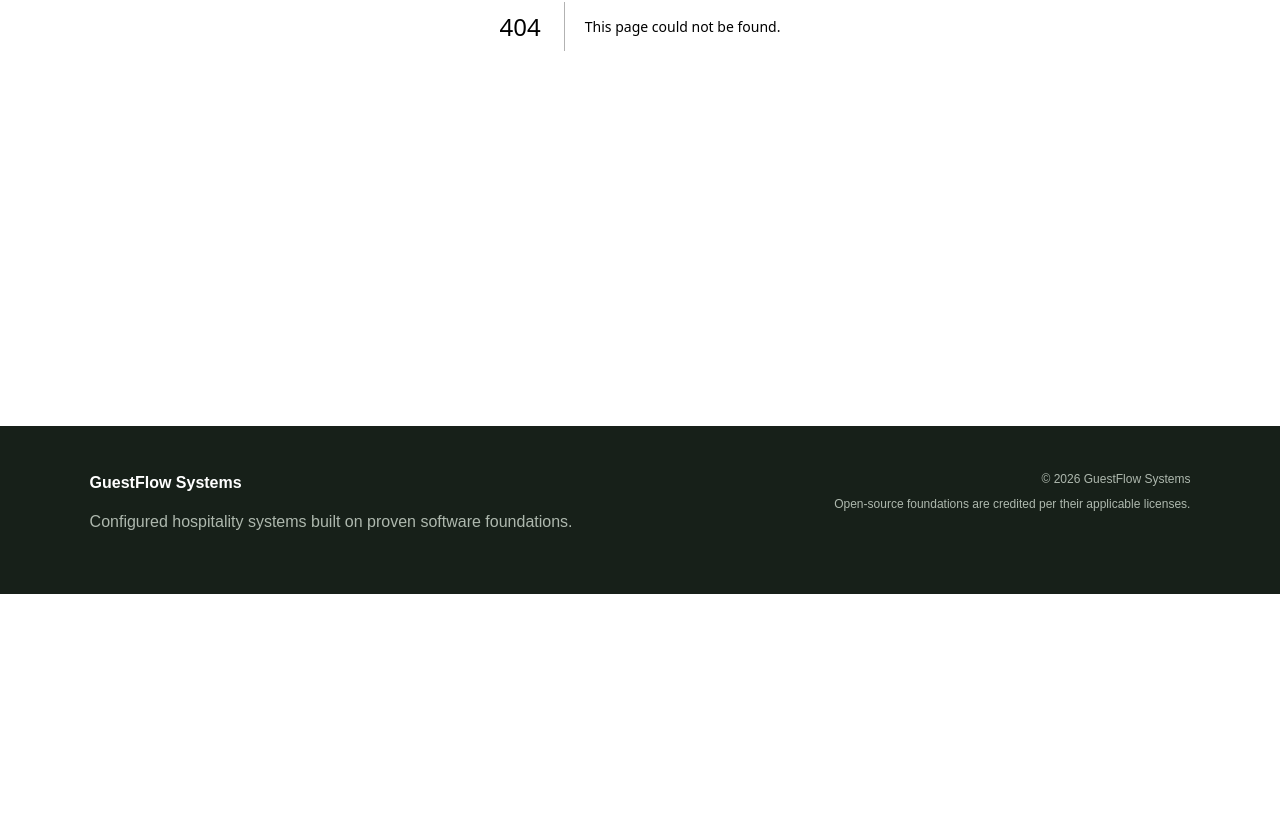
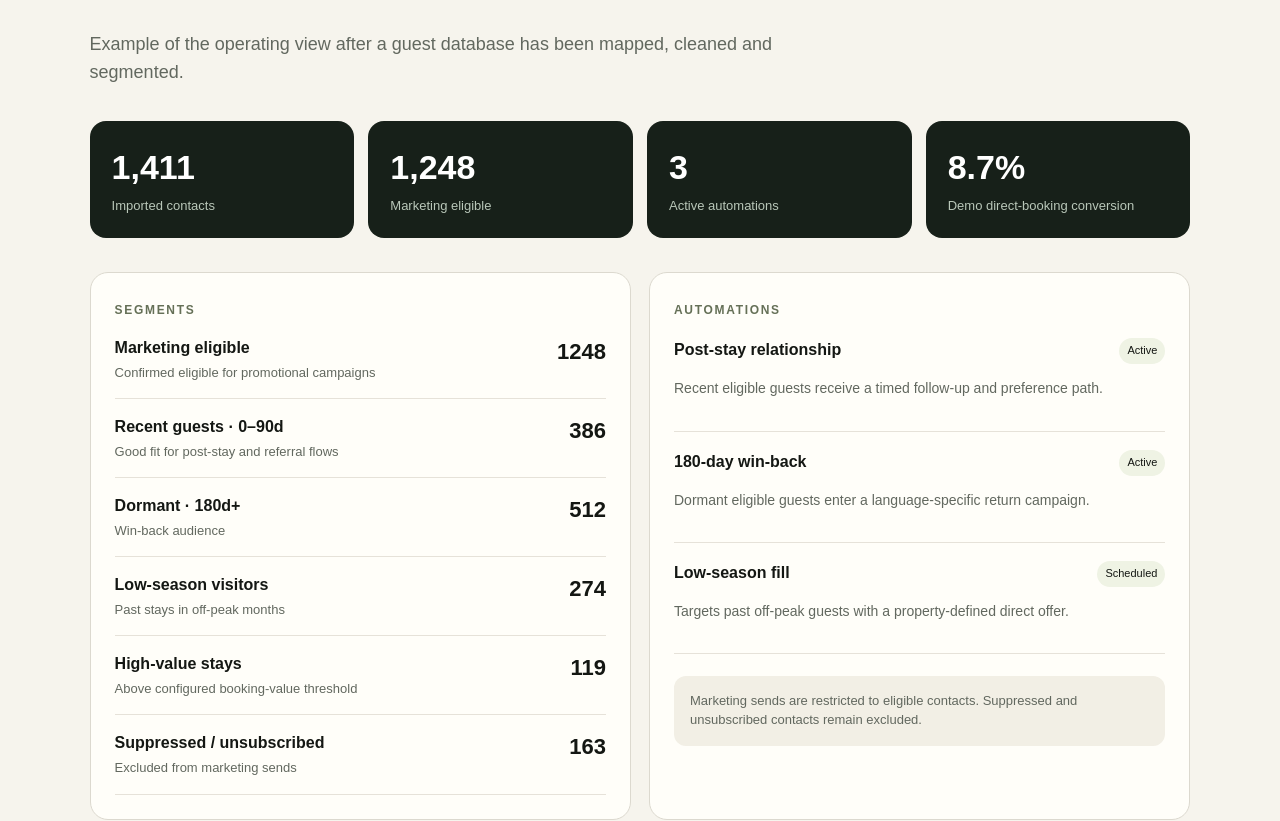
Before and after one commit to vincenzoproto/DigitalGrowthKits, a Next.js app: page /repeat-guest-engine/demo in a window 1280 px wide. Before the commit this address had no page. Shown: the part 449-1270 px from the top of the page. Before the commit the page ends 1043 px from the top, so only its background shows below. Built offline with nearby package versions, Linux system fonts and the light colour scheme.

Commit message:
Add Repeat Guest Engine demo

```diff
--- /dev/null
+++ b/app/repeat-guest-engine/demo/page.tsx
@@ -0,0 +1,41 @@
+import Link from "next/link";
+import styles from "../repeat-guest.module.css";
+
+const segments = [
+  {name:"Marketing eligible", count:1248, note:"Confirmed eligible for promotional campaigns"},
+  {name:"Recent guests · 0–90d", count:386, note:"Good fit for post-stay and referral flows"},
+  {name:"Dormant · 180d+", count:512, note:"Win-back audience"},
+  {name:"Low-season visitors", count:274, note:"Past stays in off-peak months"},
+  {name:"High-value stays", count:119, note:"Above configured booking-value threshold"},
+  {name:"Suppressed / unsubscribed", count:163, note:"Excluded from marketing sends"},
+];
+
+export default function RepeatGuestDemo() {
+  return (
+    <main className={styles.shell}>
+      <section className={styles.section}>
+        <Link href="/repeat-guest-engine" className={styles.secondary}>← Repeat Guest Engine</Link>
+        <div style={{marginTop:32}}><span className={styles.eyebrow}>Demo data only</span><h2 style={{maxWidth:900}}>Guest Retention Dashboard</h2><p className={styles.leadSmall}>Example of the operating view after a guest database has been mapped, cleaned and segmented.</p></div>
+
+        <div style={{display:"grid",gridTemplateColumns:"repeat(auto-fit,minmax(180px,1fr))",gap:14,margin:"34px 0"}}>
+          {[['1,411','Imported contacts'],['1,248','Marketing eligible'],['3','Active automations'],['8.7%','Demo direct-booking conversion']].map(([value,label])=><div key={label} style={{background:'#172019',color:'white',padding:22,borderRadius:16}}><strong style={{fontSize:34}}>{value}</strong><div style={{color:'#b9c7b9',fontSize:13,marginTop:5}}>{label}</div></div>)}
+        </div>
+
+        <div style={{display:"grid",gridTemplateColumns:"1fr 1fr",gap:18}}>
+          <section style={{background:'#fffef9',border:'1px solid #dcd9cf',borderRadius:18,padding:24}}>
+            <span className={styles.eyebrow}>Segments</span>
+            {segments.map(s=><div key={s.name} style={{padding:'16px 0',borderBottom:'1px solid #e6e2d9',display:'grid',gridTemplateColumns:'1fr auto',gap:12}}><div><strong>{s.name}</strong><div style={{color:'#62685f',fontSize:13,marginTop:4}}>{s.note}</div></div><strong style={{fontSize:22}}>{s.count}</strong></div>)}
+          </section>
+
+          <section style={{background:'#fffef9',border:'1px solid #dcd9cf',borderRadius:18,padding:24}}>
+            <span className={styles.eyebrow}>Automations</span>
+            {[['Post-stay relationship','Active','Recent eligible guests receive a timed follow-up and preference path.'],['180-day win-back','Active','Dormant eligible guests enter a language-specific return campaign.'],['Low-season fill','Scheduled','Targets past off-peak guests with a property-defined direct offer.']].map(([name,status,desc])=><div key={name} style={{padding:'18px 0',borderBottom:'1px solid #e6e2d9'}}><div style={{display:'flex',justifyContent:'space-between',gap:10}}><strong>{name}</strong><span style={{fontSize:11,background:'#eff3e4',padding:'5px 8px',borderRadius:999}}>{status}</span></div><p style={{color:'#62685f',fontSize:14}}>{desc}</p></div>)}
+            <div style={{marginTop:22,padding:16,background:'#f2efe5',borderRadius:12,color:'#62685f',fontSize:13}}>Marketing sends are restricted to eligible contacts. Suppressed and unsubscribed contacts remain excluded.</div>
+          </section>
+        </div>
+
+        <div className={styles.actions} style={{marginTop:34}}><a className={styles.primary} href="mailto:info@vincenzoproto.com?subject=Repeat%20Guest%20Engine%20Setup">Request this setup</a><Link className={styles.secondary} href="/repeat-guest-engine">View package</Link></div>
+      </section>
+    </main>
+  );
+}
```
